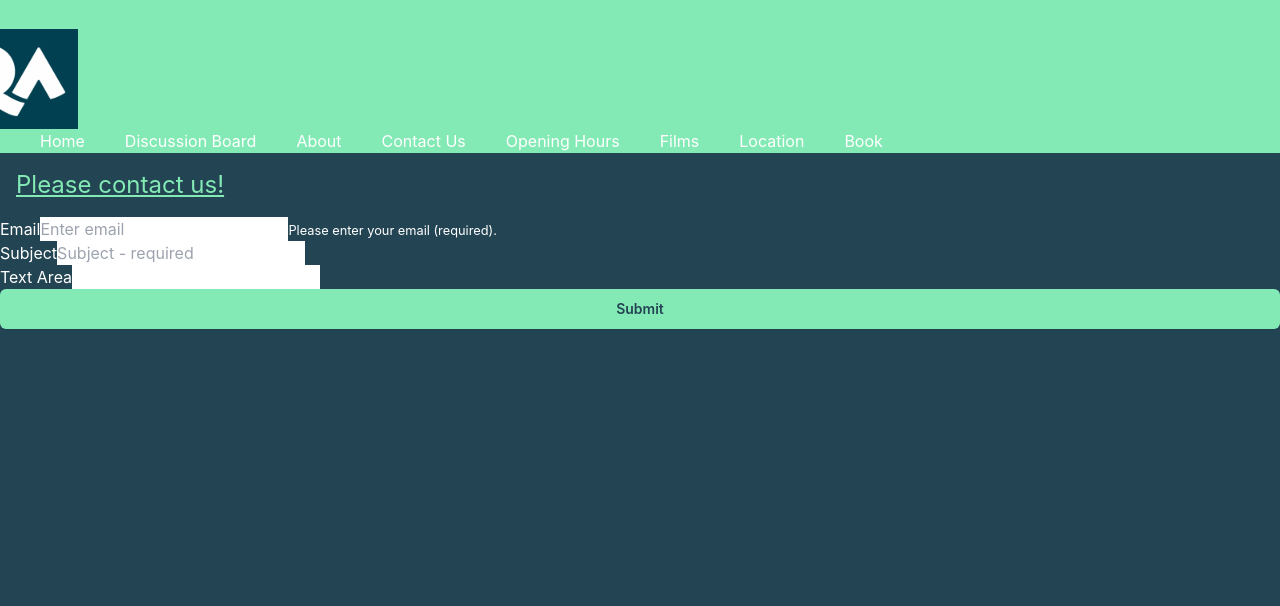
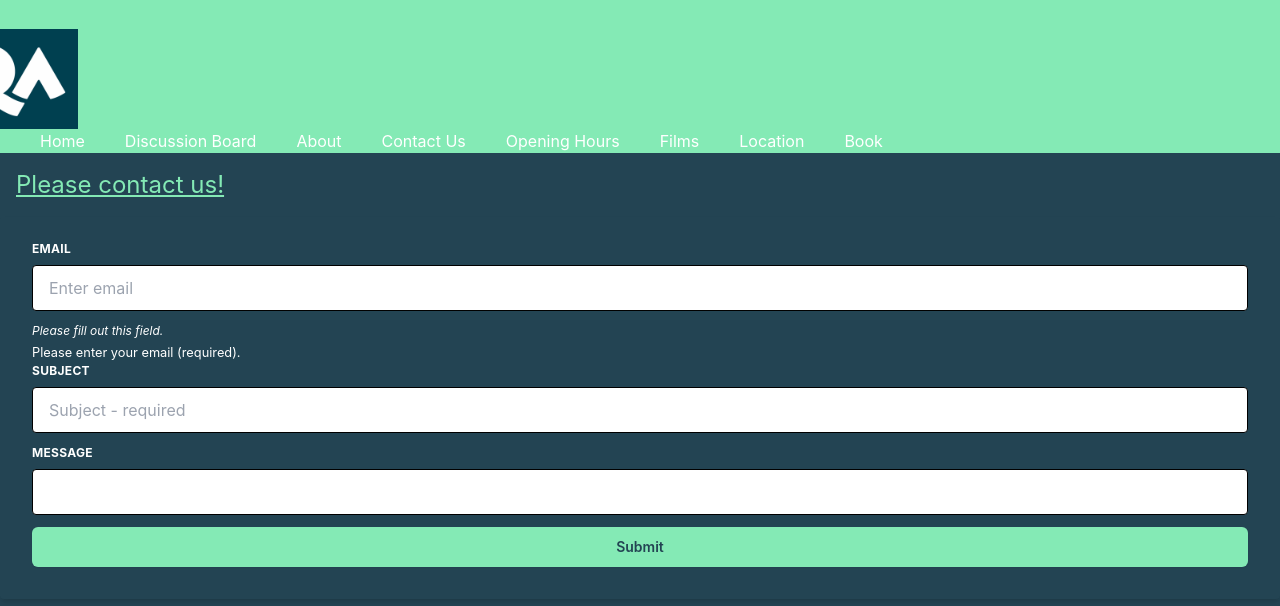
Before and after one commit to rcbcastillo/QA-Cinema, a React (Create React App) app in the folder qa-cinema/: page /contact-form in a window 1280 px wide. Shown: the top 606 px of the page. Built offline with nearby package versions, Linux system fonts and the light colour scheme.

Commit message:
contact form look fixed - validation needed

```diff
--- a/qa-cinema/src/Components/ContactForm.jsx
+++ b/qa-cinema/src/Components/ContactForm.jsx
@@ -1,5 +1,4 @@
 import React from "react";
-import { Form, FormGroup, Label, Col, Input, Button } from "reactstrap";
 import { useState } from "react";
 
 const ContactForm = () => {
@@ -18,7 +17,8 @@ const ContactForm = () => {
     // Handle the on Submit event (e) and prevent
     // default DOM behaviour, to implement our own
     const handleSubmit = (event) => {
-
+        // const {email, subject, message} = formData;
+        // if(!email) or
         event.preventDefault();
         alert(`Email: ${formData.email},
             Subject: ${formData.subject},
@@ -27,45 +27,57 @@ const ContactForm = () => {
     }
 
     return (
-        <div>
-            <section>
-                <form onSubmit={handleSubmit}>
+        <>
+        <div className="items-center justify-between">
         <h1 className="custom-header">Please contact us!</h1>
-                    <div class="form-group">
-                        <label for="email">
+            <form className="shadow-md rounded px-8 pt-6 pb-8 mb-4"
+                onSubmit={handleSubmit}>
+                <div className="flex-1">
+                    <label
+                    className="block uppercase tracking-wide text-white text-xs font-bold mb-2"
+                    for="email">
                         Email
                     </label>
                     <input
+                    className="appearance-none block w-full bg-gray-200 text-black border border-gray-200 rounded py-3 px-4 mb-3 leading-tight focus:outline-none focus:bg-white focus:border-gray-500"
                         id="email"
                         aria-describedby="emailHelp"
                         name="email"
-                            class="form-control"
+                        // class="form-control"
                         placeholder="Enter email"
                         type="email"
+                        required
                         value={formData.email}
                         onChange={handleChange}
-                            required
                     />
+                    <p className="text-red text-xs italic">Please fill out this field.</p>
                     <small id="emailHelp" class="form-text text-muted">Please enter your email (required).</small>
                 </div>
-                    <div class="form-group">
-                        <label for="subject" sm={2}>
+                <div className="flex-1">
+                    <label
+                     className="block uppercase tracking-wide text-white text-xs font-bold mb-2"
+                     for="subject">
                         Subject
                     </label>
                     <input
+                        className="appearance-none block w-full bg-gray-200 text-black border border-gray-200 rounded py-3 px-4 mb-3 leading-tight focus:outline-none focus:bg-white focus:border-gray-500"
                         id="subject"
                         name="subject"
                         placeholder="Subject - required"
                         type="text"
+                        required
                         value={formData.subject}
                         onChange={handleChange}
                     />
                 </div>
-                    <div class="form-group">
-                        <label for="message">
-                            Text Area
+
+                <div className="flex-1">
+                    <label className="block uppercase tracking-wide text-white text-xs font-bold mb-2"
+                    for="message">
+                        Message
                     </label>
                     <input
+                        className="appearance-none block w-full bg-gray-200 text-black border border-gray-200 rounded py-3 px-4 mb-3 leading-tight focus:outline-none focus:bg-white focus:border-gray-500"
                         id="message"
                         name="message"
                         type="textarea"
@@ -73,7 +85,7 @@ const ContactForm = () => {
                         onChange={handleChange}
                     />
                 </div>
-                    <div class="form-group">
+                <div className="flex-1">
                     <button
                     className="custom-button"
                     type="submit">
@@ -81,8 +93,8 @@ const ContactForm = () => {
                     </button>
                 </div>
         </form>
-            </section>
         </div>
+        </>
     )
 }
 
--- a/qa-cinema/src/output.css
+++ b/qa-cinema/src/output.css
@@ -571,8 +571,170 @@ video {
   --tw-backdrop-sepia:  ;
 }
 
+.mx-auto {
+  margin-left: auto;
+  margin-right: auto;
+}
+
+.-mx-3 {
+  margin-left: -0.75rem;
+  margin-right: -0.75rem;
+}
+
+.mb-2 {
+  margin-bottom: 0.5rem;
+}
+
+.mb-3 {
+  margin-bottom: 0.75rem;
+}
+
+.mb-6 {
+  margin-bottom: 1.5rem;
+}
+
+.mb-4 {
+  margin-bottom: 1rem;
+}
+
+.block {
+  display: block;
+}
+
+.flex {
+  display: flex;
+}
+
+.w-full {
+  width: 100%;
+}
+
+.max-w-lg {
+  max-width: 32rem;
+}
+
+.max-w-xs {
+  max-width: 20rem;
+}
+
+.flex-1 {
+  flex: 1 1 0%;
+}
+
+.appearance-none {
+  -webkit-appearance: none;
+          appearance: none;
+}
+
+.flex-wrap {
+  flex-wrap: wrap;
+}
+
+.content-center {
+  align-content: center;
+}
+
+.items-center {
+  align-items: center;
+}
+
+.items-stretch {
+  align-items: stretch;
+}
+
+.justify-center {
+  justify-content: center;
+}
+
+.justify-between {
+  justify-content: space-between;
+}
+
+.rounded {
+  border-radius: 0.25rem;
+}
+
 .border {
   border-width: 1px;
+}
+
+.bg-white {
+  --tw-bg-opacity: 1;
+  background-color: rgb(255 255 255 / var(--tw-bg-opacity));
+}
+
+.px-3 {
+  padding-left: 0.75rem;
+  padding-right: 0.75rem;
+}
+
+.px-4 {
+  padding-left: 1rem;
+  padding-right: 1rem;
+}
+
+.py-3 {
+  padding-top: 0.75rem;
+  padding-bottom: 0.75rem;
+}
+
+.px-8 {
+  padding-left: 2rem;
+  padding-right: 2rem;
+}
+
+.pb-8 {
+  padding-bottom: 2rem;
+}
+
+.pt-6 {
+  padding-top: 1.5rem;
+}
+
+.text-4xl {
+  font-size: 2.25rem;
+  line-height: 2.5rem;
+}
+
+.text-xs {
+  font-size: 0.75rem;
+  line-height: 1rem;
+}
+
+.font-bold {
+  font-weight: 700;
+}
+
+.uppercase {
+  text-transform: uppercase;
+}
+
+.italic {
+  font-style: italic;
+}
+
+.leading-tight {
+  line-height: 1.25;
+}
+
+.tracking-wide {
+  letter-spacing: 0.025em;
+}
+
+.text-black {
+  --tw-text-opacity: 1;
+  color: rgb(0 0 0 / var(--tw-text-opacity));
+}
+
+.text-white {
+  --tw-text-opacity: 1;
+  color: rgb(255 255 255 / var(--tw-text-opacity));
+}
+
+.shadow-md {
+  --tw-shadow: 0 4px 6px -1px rgb(0 0 0 / 0.1), 0 2px 4px -2px rgb(0 0 0 / 0.1);
+  --tw-shadow-colored: 0 4px 6px -1px var(--tw-shadow-color), 0 2px 4px -2px var(--tw-shadow-color);
+  box-shadow: var(--tw-ring-offset-shadow, 0 0 #0000), var(--tw-ring-shadow, 0 0 #0000), var(--tw-shadow);
 }
 
 .custom-header {
@@ -616,3 +778,23 @@ video {
   outline-offset: 2px;
   outline-color: #000000;
 }
+
+.focus\:bg-white:focus {
+  --tw-bg-opacity: 1;
+  background-color: rgb(255 255 255 / var(--tw-bg-opacity));
+}
+
+.focus\:outline-none:focus {
+  outline: 2px solid transparent;
+  outline-offset: 2px;
+}
+
+@media (min-width: 768px) {
+  .md\:mb-0 {
+    margin-bottom: 0px;
+  }
+
+  .md\:w-1\/2 {
+    width: 50%;
+  }
+}
```
Lines whose indentation alone changed are shown as unchanged.
